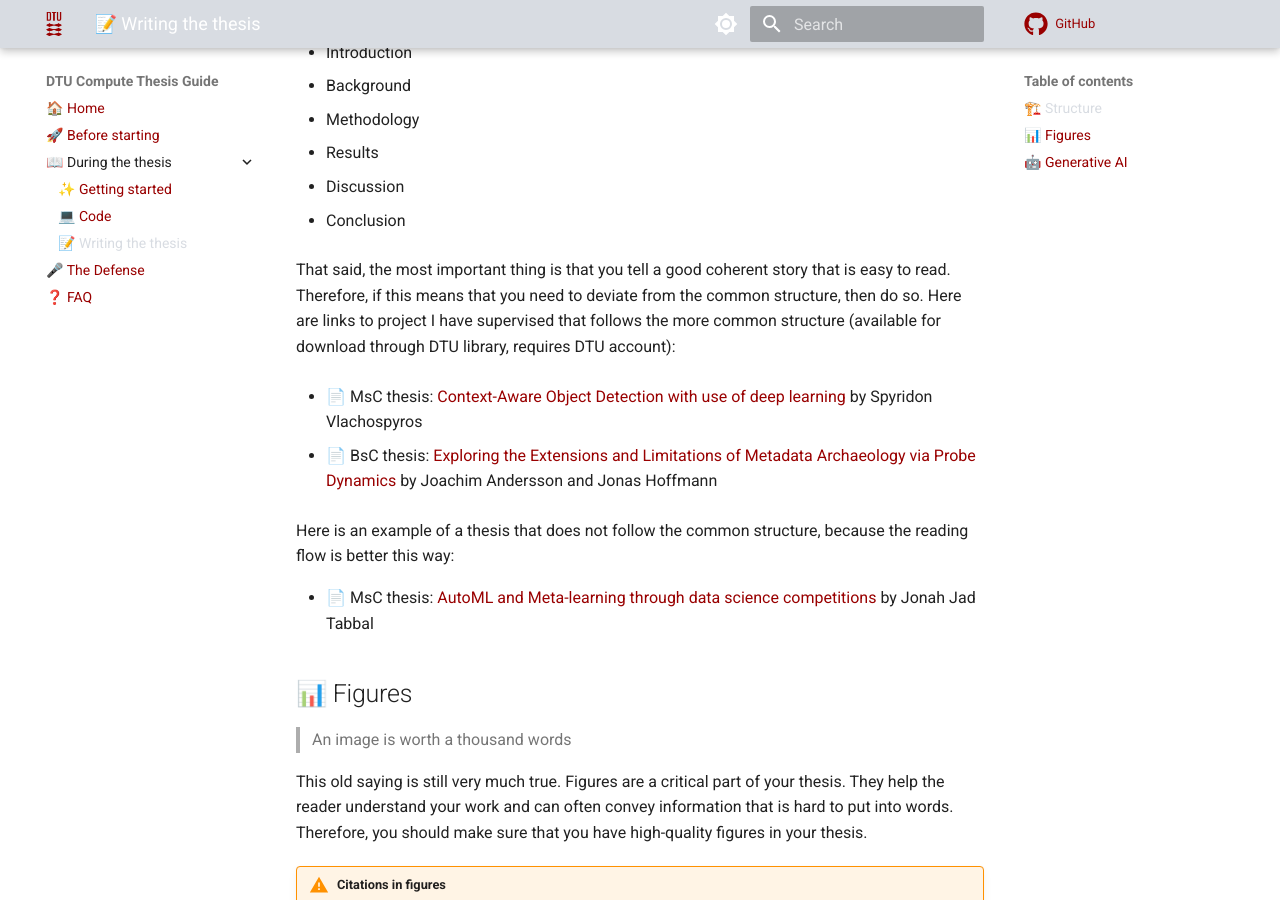
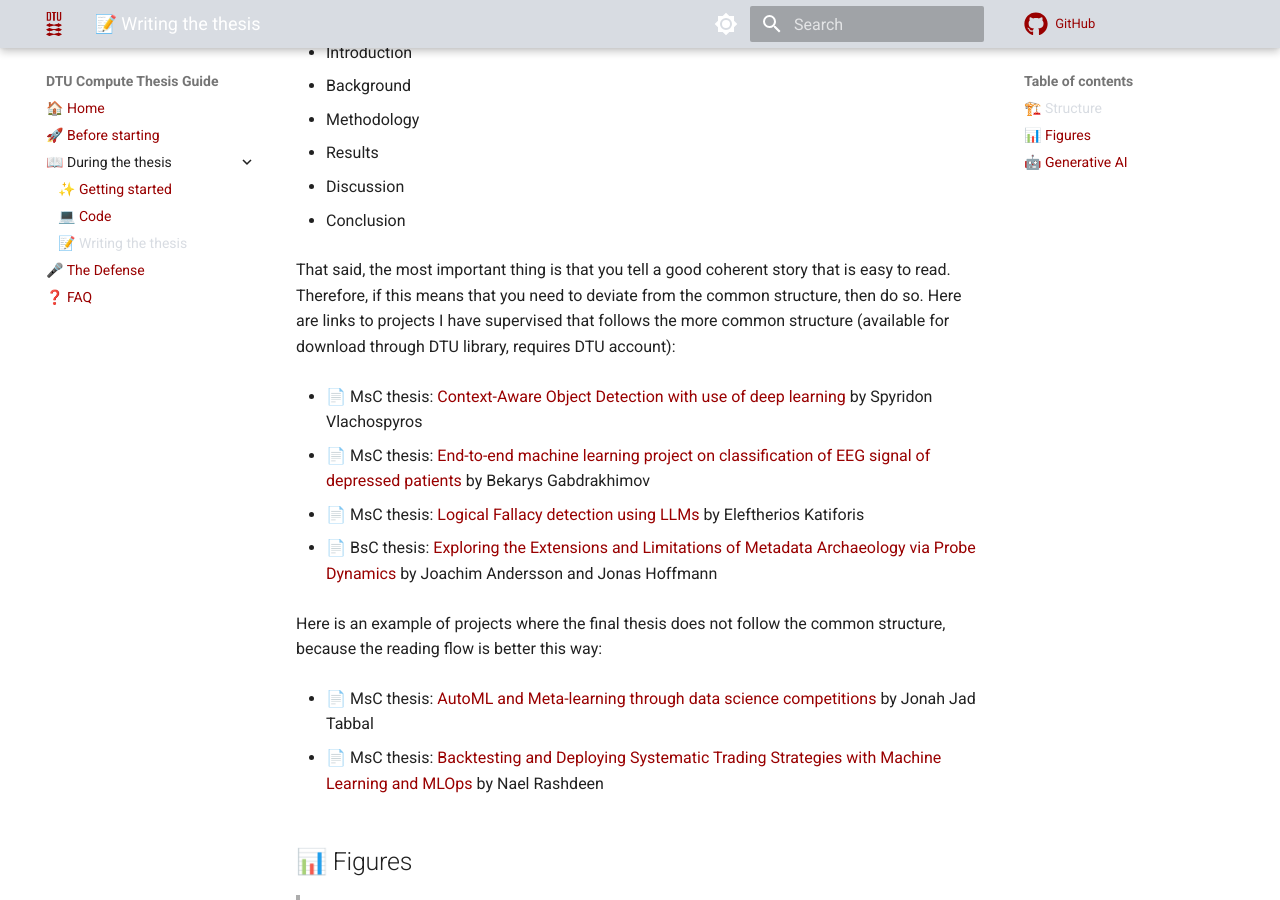
Before and after one commit to SkafteNicki/dtu_cs_thesis, an MkDocs documentation site: the page built from docs/writing.md, in a window 1280 px wide and 900 px high, scrolled down 383 px. Built offline with MkDocs 1.6.1 and Material for MkDocs 9.7.7, drawn with Linux system fonts in a browser that asks for light colours; comment, search, counter and statistics services are not loaded.

Commit message:
update writing with more examples

```diff
--- a/docs/writing.md
+++ b/docs/writing.md
@@ -20,22 +20,35 @@ Your thesis should follow common academic structure overall which includes but n
 * Conclusion
 
 That said, the most important thing is that you tell a good coherent story that is easy to read. Therefore, if this
-means that you need to deviate from the common structure, then do so. Here are links to project I have supervised that
+means that you need to deviate from the common structure, then do so. Here are links to projects I have supervised that
 follows the more common structure (available for download through DTU library, requires DTU account):
 
 * 📄 MsC thesis:
     [Context-Aware Object Detection with use of deep learning](https://findit.dtu.dk/en/catalog/64bc70021afc143131e3e010)
     by Spyridon Vlachospyros
 
+* 📄 MsC thesis:
+    [End-to-end machine learning project on classification of EEG signal of depressed patients](https://findit.dtu.dk/en/catalog/640148e491aff93c12cdefb4)
+    by Bekarys Gabdrakhimov
+
+* 📄 MsC thesis:
+    [Logical Fallacy detection using LLMs](https://findit.dtu.dk/en/catalog/67f0750350e1e912f322623c)
+    by Eleftherios Katiforis
+
 * 📄 BsC thesis:
     [Exploring the Extensions and Limitations of Metadata Archaeology via Probe Dynamics](https://findit.dtu.dk/en/catalog/64a3639af9bc5991525ff8f6)
     by Joachim Andersson and Jonas Hoffmann
 
-Here is an example of a thesis that does not follow the common structure, because the reading flow is better this way:
+Here is an example of projects where the final thesis does not follow the common structure, because the reading flow
+is better this way:
 
 * 📄 MsC thesis:
     [AutoML and Meta-learning through data science competitions](https://findit.dtu.dk/en/catalog/64e54e3c60a0982052407549)
     by Jonah Jad Tabbal
+
+* 📄 MsC thesis:
+    [Backtesting and Deploying Systematic Trading Strategies with Machine Learning and MLOps](https://findit.dtu.dk/en/catalog/67b923eda64f3666d7ead405)
+    by Nael Rashdeen
 
 ## 📊 Figures
 
```
